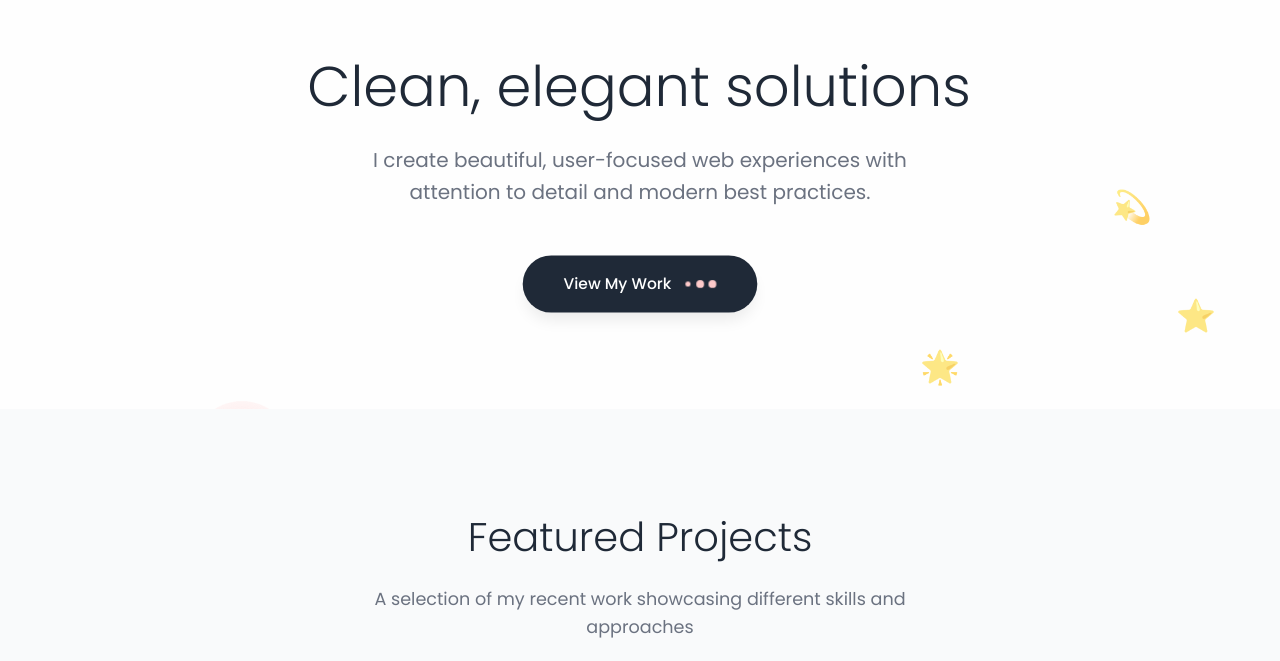
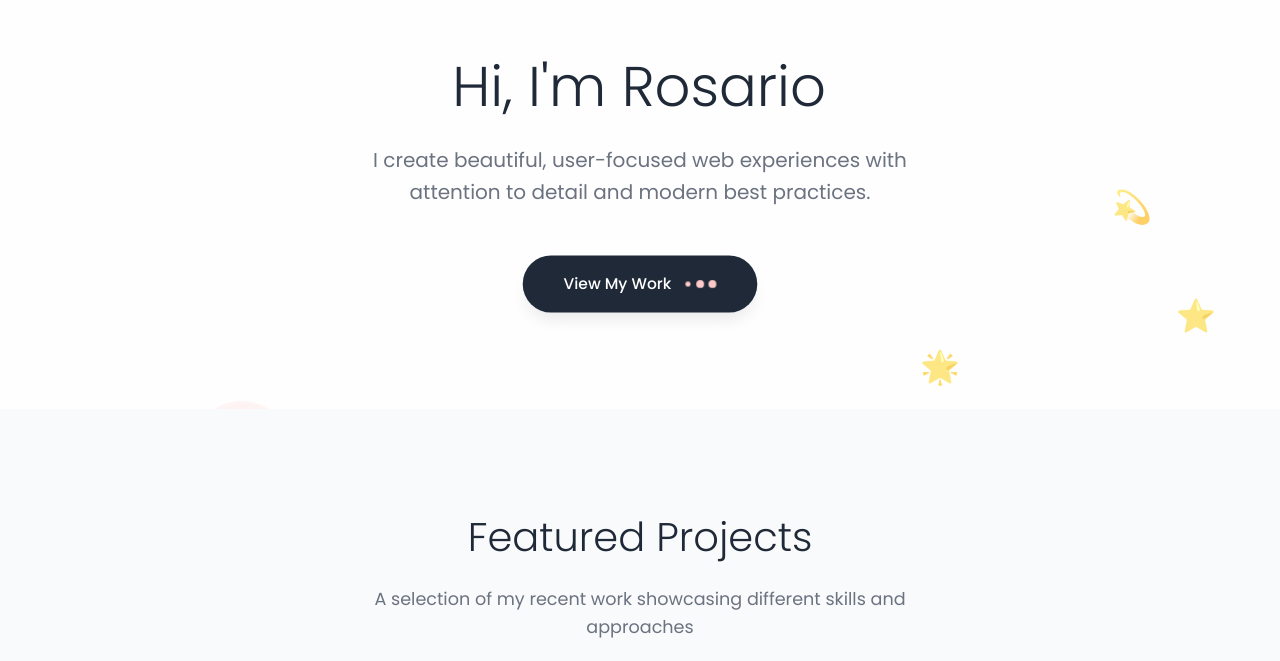
Before and after one commit to RosarioBA/portfolio2, a plain HTML site: page index.html in a window 1280 px wide. Shown: the part 139-800 px from the top of the page. Drawn offline with Linux system fonts and the light colour scheme.

Commit message:
changing text hero

```diff
--- a/index.html
+++ b/index.html
@@ -37,7 +37,7 @@
 
     <!-- Hero Section -->
     <section id="home" class="hero">
-        <h1><span class="typewriter">Clean, elegant solutions</span></h1>
+        <h1><span class="typewriter">Hi, I'm Rosario</span></h1>
         <p class="subtitle">I create beautiful, user-focused web experiences with attention to detail and modern best practices.</p>
         <a href="#projects" class="cta-button">
             View My Work
```
